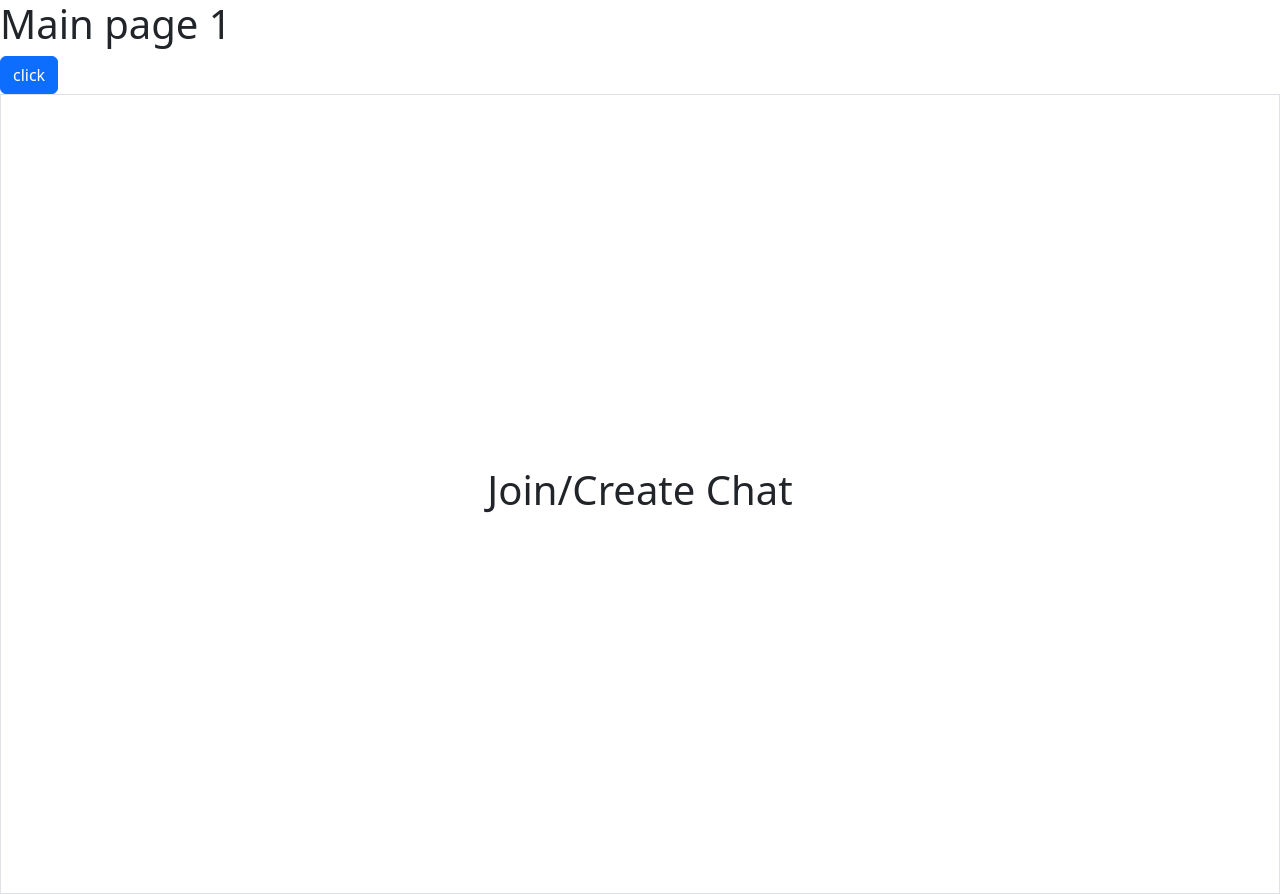
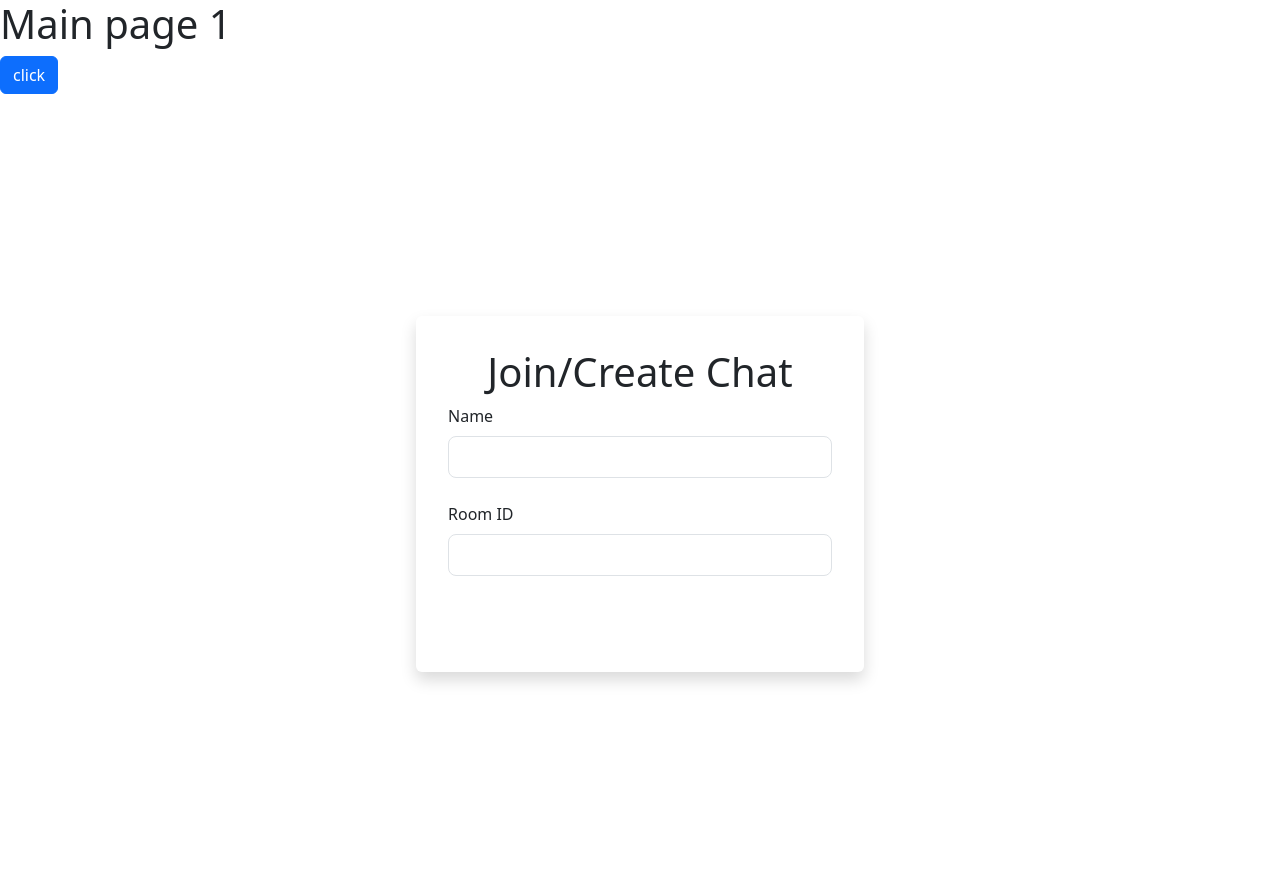
Before and after one commit to AakrishLama/Spring-Messaging-App, a React (Vite) app in the folder frontend/: page / in a window 1280 px wide. Built offline with nearby package versions, Linux system fonts and the light colour scheme.

Commit message:
Jon or create room ui

```diff
--- a/frontend/src/Components/JoinCreateChat.jsx
+++ b/frontend/src/Components/JoinCreateChat.jsx
@@ -1,12 +1,24 @@
 import React from 'react'
 
 export default function JoinCreateChat() {
-  return (
-    <div className='min-h-screen flex items-center justify-center border'>
-        <div>
-            <h1>Join/Create Chat</h1>
+    return (
+        <div className='min-h-screen flex items-center justify-center '>
+            <div className=' p-8  dark:border-gray-500 w-full max-w-md rounded dark:bg-white-800 shadow flex flex-col'>
+                <h1 className='text-2xl font-semibold text-center'>Join/Create Chat</h1>
+                <div className=''>
+                    <label htmlFor="name" className="block font-medium mb-2">Name</label>
+                    <input type="text" id="name" className='w-full px-4 py-2  border border-gray-300 rounded-lg  focus:outline-none focus:ring-5 focus:ring-blue-500'></input>
+                </div>
+                <div className='mt-4'>
+                    <label htmlFor="roomid" className="block font-medium mb-2">Room ID</label>
+                    <input type="text" id="name" className='w-full px-4 py-2  border border-gray-300 rounded-lg  focus:outline-none focus:ring-5 focus:ring-blue-500'></input>
+                </div>
+                <div className='flex justify-center gap-2 mt-4'>
+                    <button className='px-3 py-2 dark:bg-blue-600 hover:dark:bg-blue-700 text-white rounded'> Create ROOM</button>
+                    <button className='px-3 py-2 dark:bg-green-600 hover:dark:bg-green-700 text-white rounded'> Join ROOM</button>
+                </div>
+            </div>
+
         </div>
-
-    </div>
-  )
+    )
 }
```
